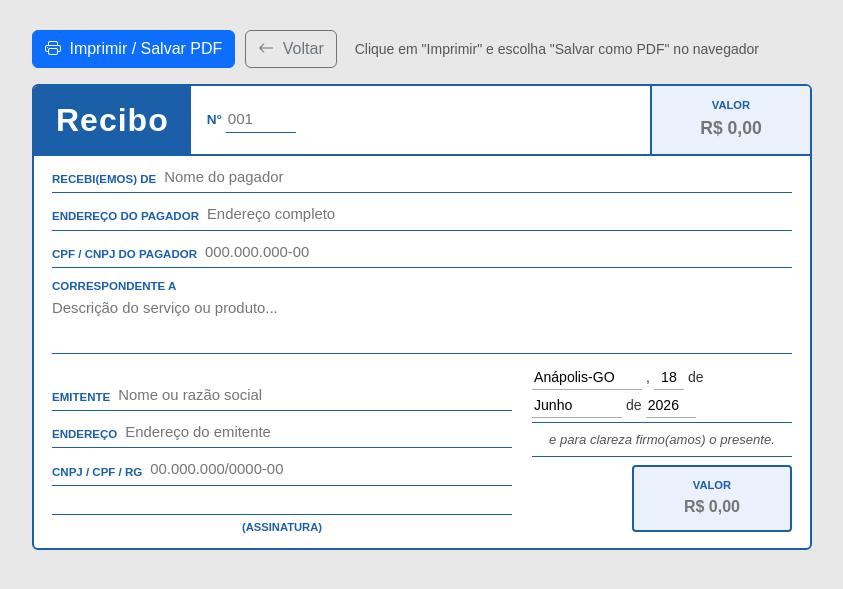
After one commit to VDOHUB/automacao-contratos, a Flask app: page /recibo/avulso in a window 1280 px wide. The commit adds this page. Shown: the top 589 px of the page, without its empty margins (218-1061 px from the left). Run offline with Flask 3, Linux system fonts and the light colour scheme; the visitor is signed in with stand-in values (Sample User, id 1).

Commit message:
feat: OCR melhorado, PDF upload, rascunhos, recibo avulso, tipos editáveis
- OCR: prompt reescrito para extrair CPF do RG e CNPJ/razão social de empresas
- Upload: aceita PDF além de imagens (cliente e executora)
- pypdfium2 adicionado ao requirements.txt
- Unidade de medida: campo agora opcional (opção 'Sem unidade')
- Rascunhos: botão 'Salvar Rascunho' no formulário; seção na tela inicial com 'Continuar'
- Recibo avulso: nova tela /recibo/avulso editável sem vínculo a contrato
- Recibo contrato: usa cnpj_executora e endereco_executora salvos direto no contrato
- Contratos: salva cnpj_executora e endereco_executora na tabela
- Tipos de contrato: admin pode subir .docx personalizados via /admin/tipos-contrato
- DB: novas tabelas rascunhos e tipos_contrato; migrações para contratos

Co-Authored-By: Claude Sonnet 4.6 <noreply@anthropic.com>

```diff
--- a/app.py
+++ b/app.py
@@ -241,8 +241,10 @@ def index():
         contratos = db.listar_contratos(cliente_id=cliente_id)
     else:
         contratos = db.listar_contratos()
+    rascunhos = db.listar_rascunhos()
     return render_template("index.html",
                            contratos=contratos,
+                           rascunhos=rascunhos,
                            clientes=clientes,
                            executoras=executoras,
                            servicos=servicos,
@@ -528,7 +530,8 @@ def escolher_tipo():
 @app.route("/contrato/novo/<tipo>/partes", methods=["GET", "POST"])
 @login_required
 def selecionar_partes(tipo):
-    if tipo not in cg.CONTRATOS:
+    todos_tipos_ids = {t["id"] for t in cg.listar_tipos_contrato()}
+    if tipo not in todos_tipos_ids:
         flash("Tipo inválido.", "danger")
         return redirect(url_for("escolher_tipo"))
 
@@ -617,10 +620,11 @@ def selecionar_partes(tipo):
     saved_cli_id = session.pop("saved_cli_id", "")
     saved_exec_id = session.pop("saved_exec_id", "")
 
+    info_tp = cg.CONTRATOS.get(tipo) or {"label": tipo, "modelo": "", "template": ""}
     return render_template(
         "selecionar_partes.html",
         tipo=tipo,
-        info=cg.CONTRATOS[tipo],
+        info=info_tp,
         clientes=clientes_lista,
         executoras=executoras_lista,
         ocr_cliente=ocr_cliente,
@@ -639,12 +643,22 @@ def selecionar_partes(tipo):
 @app.route("/contrato/novo/<tipo>/formulario", methods=["GET", "POST"])
 @login_required
 def formulario_contrato(tipo):
-    if tipo not in cg.CONTRATOS:
+    todos_tipos = {t["id"]: t for t in cg.listar_tipos_contrato()}
+    if tipo not in todos_tipos:
         flash("Tipo inválido.", "danger")
         return redirect(url_for("escolher_tipo"))
+    info_tipo = cg.CONTRATOS.get(tipo) or todos_tipos[tipo]
 
     servicos_catalogo = db.listar_servicos()
     formas_pagamento = db.listar_formas_pagamento()
+
+    rascunho_id = request.args.get("rascunho_id", type=int)
+    dados_rascunho = {}
+    if rascunho_id:
+        r = db.buscar_rascunho(rascunho_id)
+        if r:
+            import json as _json
+            dados_rascunho = _json.loads(r["dados_json"])
 
     cliente_id = session.get("contrato_cliente_id")
     executora_id = session.get("contrato_executora_id")
@@ -677,7 +691,7 @@ def formulario_contrato(tipo):
                 "endereco_executora": e["endereco"] or "",
             }
 
-    dados_iniciais = {**form_cliente, **form_executora}
+    dados_iniciais = {**form_cliente, **form_executora, **dados_rascunho}
 
     if request.method == "POST":
         dados = {
@@ -730,21 +744,47 @@ def formulario_contrato(tipo):
                     "prazo": servicos_prazo[i] if i < len(servicos_prazo) else "",
                 })
 
+        action = request.form.get("action", "gerar")
+
+        if action == "rascunho":
+            import json as _json
+            rid = request.form.get("rascunho_id", type=int)
+            tudo = {**dados,
+                    "servicos_desc": servicos_desc,
+                    "servicos_unid": servicos_unid,
+                    "servicos_qtd": servicos_qtd,
+                    "servicos_val": servicos_val,
+                    "servicos_prazo": servicos_prazo}
+            rid = db.salvar_rascunho(tipo, _json.dumps(tudo, ensure_ascii=False),
+                                     dados.get("nome_contratante", ""), rid)
+            flash("Rascunho salvo com sucesso!", "success")
+            return redirect(url_for("index"))
+
         if not dados["nome_contratante"]:
             flash("Nome do contratante é obrigatório.", "danger")
             return render_template("formulario_contrato.html", tipo=tipo,
-                                   info=cg.CONTRATOS[tipo], dados=dados_iniciais,
+                                   info=info_tipo, dados=dados_iniciais,
+                                   rascunho_id=rascunho_id,
                                    servicos_catalogo=servicos_catalogo,
                                    formas_pagamento=formas_pagamento)
 
         try:
-            caminho = cg.gerar_contrato(tipo, dados, servicos_list)
+            tipo_db = db.buscar_tipo_contrato(tipo)
+            if tipo_db and tipo_db.get("modelo_bytes"):
+                caminho = cg.gerar_contrato_dinamico(tipo, bytes(tipo_db["modelo_bytes"]), dados, servicos_list)
+            else:
+                caminho = cg.gerar_contrato(tipo, dados, servicos_list)
+
             cid = db.salvar_contrato(
                 tipo, cliente_id, executora_id,
                 dados["nome_contratante"], dados["cpf_contratante"],
                 dados["nome_executora"], dados.get("cpf_executora", ""),
                 str(caminho), valor_total if valor_total > 0 else None,
+                cnpj_executora=dados.get("cnpj_executora", "") or None,
+                endereco_executora=dados.get("endereco_executora", "") or None,
             )
+            if rascunho_id:
+                db.excluir_rascunho(rascunho_id)
             for k in ["contrato_tipo", "contrato_cliente_id", "contrato_executora_id",
                       "form_cliente", "form_executora"]:
                 session.pop(k, None)
@@ -754,7 +794,8 @@ def formulario_contrato(tipo):
             flash(f"Erro ao gerar contrato: {e}", "danger")
 
     return render_template("formulario_contrato.html", tipo=tipo,
-                           info=cg.CONTRATOS[tipo], dados=dados_iniciais,
+                           info=info_tipo, dados=dados_iniciais,
+                           rascunho_id=rascunho_id,
                            servicos_catalogo=servicos_catalogo,
                            formas_pagamento=formas_pagamento)
 
@@ -771,6 +812,63 @@ def recibo_contrato(cid):
         flash("Contrato não encontrado.", "danger")
         return redirect(url_for("index"))
     return render_template("recibo.html", contrato=contrato)
+
+
+@app.route("/recibo/avulso")
+@login_required
+def recibo_avulso():
+    return render_template("recibo_avulso.html")
+
+
+# ---------------------------------------------------------------------------
+# Rascunhos
+# ---------------------------------------------------------------------------
+
+@app.route("/rascunho/<int:rid>/excluir", methods=["POST"])
+@login_required
+def excluir_rascunho(rid):
+    db.excluir_rascunho(rid)
+    flash("Rascunho excluído.", "info")
+    return redirect(url_for("index"))
+
+
+# ---------------------------------------------------------------------------
+# Tipos de contrato (admin)
+# ---------------------------------------------------------------------------
+
+@app.route("/admin/tipos-contrato")
+@admin_required
+def admin_tipos_contrato():
+    tipos_db = db.listar_tipos_contrato_db()
+    return render_template("admin_tipos_contrato.html",
+                           tipos_db=tipos_db,
+                           tipos_sistema=list(cg.CONTRATOS.keys()))
+
+
+@app.route("/admin/tipos-contrato/novo", methods=["POST"])
+@admin_required
+def admin_novo_tipo_contrato():
+    key = request.form.get("key", "").strip().lower().replace(" ", "_")
+    label = request.form.get("label", "").strip()
+    arquivo = request.files.get("modelo")
+    if not key or not label or not arquivo or not arquivo.filename:
+        flash("Preencha todos os campos e envie o arquivo .docx.", "danger")
+        return redirect(url_for("admin_tipos_contrato"))
+    if not arquivo.filename.lower().endswith(".docx"):
+        flash("O arquivo deve ser .docx.", "danger")
+        return redirect(url_for("admin_tipos_contrato"))
+    modelo_bytes = arquivo.read()
+    db.salvar_tipo_contrato(key, label, modelo_bytes)
+    flash(f"Tipo '{label}' salvo com sucesso!", "success")
+    return redirect(url_for("admin_tipos_contrato"))
+
+
+@app.route("/admin/tipos-contrato/<int:tid>/excluir", methods=["POST"])
+@admin_required
+def admin_excluir_tipo_contrato(tid):
+    db.excluir_tipo_contrato(tid)
+    flash("Tipo de contrato removido.", "info")
+    return redirect(url_for("admin_tipos_contrato"))
 
 
 # ---------------------------------------------------------------------------
--- a/requirements.txt
+++ b/requirements.txt
@@ -7,3 +7,4 @@ werkzeug==3.1.3
 python-dotenv==1.0.1
 psycopg2-binary>=2.9.0
 gunicorn>=21.2.0
+pypdfium2>=4.0.0
--- a/templates/base.html
+++ b/templates/base.html
@@ -46,6 +46,8 @@
           <li><h6 class="dropdown-header">Administração</h6></li>
           <li><a class="dropdown-item" href="{{ url_for('catalogos') }}">
             <i class="bi bi-tags me-2"></i>Catálogos</a></li>
+          <li><a class="dropdown-item" href="{{ url_for('admin_tipos_contrato') }}">
+            <i class="bi bi-file-earmark-word me-2"></i>Tipos de Contrato</a></li>
           <li><a class="dropdown-item" href="{{ url_for('usuarios') }}">
             <i class="bi bi-people-fill me-2"></i>Usuários</a></li>
           {% endif %}
--- a/templates/cliente_form.html
+++ b/templates/cliente_form.html
@@ -19,7 +19,7 @@
     <form method="post" enctype="multipart/form-data">
       <input type="hidden" name="action" value="ocr">
       <div class="d-flex gap-2 align-items-center flex-wrap">
-        <input type="file" name="documentos" accept="image/*" multiple class="form-control" style="max-width:320px;">
+        <input type="file" name="documentos" accept="image/*,application/pdf" multiple class="form-control" style="max-width:320px;">
         <button type="submit" class="btn btn-outline-primary">
           <i class="bi bi-magic me-1"></i> Extrair dados
         </button>
--- a/templates/executora_form.html
+++ b/templates/executora_form.html
@@ -18,7 +18,7 @@
     <form method="post" enctype="multipart/form-data">
       <input type="hidden" name="action" value="ocr">
       <div class="d-flex gap-2 align-items-center flex-wrap">
-        <input type="file" name="documentos" accept="image/*" multiple class="form-control" style="max-width:320px;">
+        <input type="file" name="documentos" accept="image/*,application/pdf" multiple class="form-control" style="max-width:320px;">
         <button type="submit" class="btn btn-outline-primary">
           <i class="bi bi-magic me-1"></i> Extrair dados
         </button>
--- a/templates/recibo.html
+++ b/templates/recibo.html
@@ -244,11 +244,11 @@
           </div>
           <div class="rec-row">
             <span class="lbl">Endereço</span>
-            <input type="text" id="rec_end_emit" value="{{ contrato.executora_endereco or '' }}">
+            <input type="text" id="rec_end_emit" value="{{ contrato.executora_endereco or contrato.endereco_executora or '' }}">
           </div>
           <div class="rec-row">
             <span class="lbl">CNPJ / CPF / RG</span>
-            <input type="text" id="rec_doc_emit" value="{{ contrato.executora_cnpj or contrato.executora_cpf_doc or contrato.cpf_executora or '' }}">
+            <input type="text" id="rec_doc_emit" value="{{ contrato.executora_cnpj or contrato.cnpj_executora or contrato.executora_cpf_doc or contrato.cpf_executora or '' }}">
           </div>
           <div class="rec-assin" style="margin-top:28px;border-top:1px solid #1a5fa8">
             (Assinatura)
--- /dev/null
+++ b/templates/recibo_avulso.html
@@ -0,0 +1,187 @@
+<!DOCTYPE html>
+<html lang="pt-BR">
+<head>
+  <meta charset="UTF-8">
+  <meta name="viewport" content="width=device-width, initial-scale=1.0">
+  <title>Recibo Avulso — Viver de Obra</title>
+  <link href="https://cdn.jsdelivr.net/npm/bootstrap@5.3.3/dist/css/bootstrap.min.css" rel="stylesheet">
+  <link href="https://cdn.jsdelivr.net/npm/bootstrap-icons@1.11.3/font/bootstrap-icons.css" rel="stylesheet">
+  <style>
+    body { background: #e8e8e8; font-family: Arial, sans-serif; }
+    .recibo-wrap { max-width: 780px; margin: 30px auto; }
+    .btn-bar { display: flex; gap: 10px; margin-bottom: 16px; flex-wrap: wrap; }
+
+    .recibo { background: #fff; border: 2px solid #1a5fa8; border-radius: 6px; padding: 0; overflow: hidden; }
+
+    .rec-header { display: flex; align-items: stretch; border-bottom: 2px solid #1a5fa8; }
+    .rec-title { background: #1a5fa8; color: #fff; font-size: 2rem; font-weight: 900; padding: 10px 22px;
+                 letter-spacing: 1px; display: flex; align-items: center; min-width: 140px; }
+    .rec-num { flex: 1; padding: 10px 16px; font-size: .85rem; color: #1a5fa8; font-weight: 600;
+               display: flex; align-items: center; }
+    .rec-num input { border: none; border-bottom: 1px solid #1a5fa8; font-size: .95rem; width: 100px;
+                     outline: none; color: #333; }
+    .rec-valor-box { width: 160px; border-left: 2px solid #1a5fa8; display: flex; flex-direction: column;
+                     align-items: center; justify-content: center; padding: 8px 12px; background: #eaf1fb; }
+    .rec-valor-box .lbl { font-size: .7rem; color: #1a5fa8; font-weight: 700; text-transform: uppercase; }
+    .rec-valor-box input { border: none; outline: none; background: transparent; font-size: 1.1rem;
+                           font-weight: 700; color: #1a5fa8; text-align: center; width: 100%; }
+
+    .rec-body { padding: 0 18px 12px; }
+    .rec-row { display: flex; align-items: flex-end; border-bottom: 1px solid #1a5fa8;
+               padding: 10px 0 4px; gap: 8px; }
+    .rec-row .lbl { font-size: .72rem; color: #1a5fa8; font-weight: 700; white-space: nowrap;
+                    text-transform: uppercase; }
+    .rec-row input, .rec-row textarea { border: none; outline: none; width: 100%;
+                                        font-size: .93rem; color: #333; background: transparent;
+                                        resize: none; padding: 0; }
+
+    .rec-corr { padding: 10px 0 4px; border-bottom: 1px solid #1a5fa8; }
+    .rec-corr .lbl { font-size: .72rem; color: #1a5fa8; font-weight: 700; text-transform: uppercase; }
+    .rec-corr textarea { border: none; outline: none; width: 100%; resize: none;
+                         font-size: .93rem; color: #333; background: transparent; padding: 0; margin-top: 2px; }
+
+    .rec-bottom { display: flex; gap: 0; margin-top: 12px; }
+    .rec-emitente { flex: 1; padding-right: 20px; }
+    .rec-date-assin { width: 260px; display: flex; flex-direction: column; gap: 8px; }
+    .rec-date { font-size: .88rem; color: #333; display: flex; align-items: center; gap: 4px;
+                flex-wrap: wrap; border-bottom: 1px solid #1a5fa8; padding-bottom: 4px; }
+    .rec-date input { border: none; border-bottom: 1px solid #aaa; outline: none;
+                      font-size: .88rem; background: transparent; }
+    .rec-date .city { width: 110px; }
+    .rec-date .day  { width: 30px; text-align:center; }
+    .rec-date .month{ width: 90px; }
+    .rec-date .year { width: 50px; }
+    .rec-firma { font-size: .82rem; color: #555; text-align: center; font-style: italic;
+                 line-height: 1.3; border-bottom: 1px solid #1a5fa8; padding-bottom: 8px; }
+    .rec-assin { border-top: 1px solid #1a5fa8; margin-top: 6px; padding-top: 4px;
+                 font-size: .7rem; color: #1a5fa8; text-align: center; font-weight: 700;
+                 text-transform: uppercase; }
+    .rec-valor-bottom { width: 160px; border: 2px solid #1a5fa8; border-radius: 4px; margin-left: 12px;
+                        display: flex; flex-direction: column; align-items: center; justify-content: center;
+                        padding: 10px; background: #eaf1fb; align-self: flex-end; }
+    .rec-valor-bottom .lbl { font-size: .7rem; color: #1a5fa8; font-weight: 700; text-transform: uppercase; }
+    .rec-valor-bottom input { border: none; outline: none; background: transparent; font-size: 1rem;
+                              font-weight: 700; color: #1a5fa8; text-align: center; width: 100%; }
+
+    @media print {
+      body { background: #fff; }
+      .btn-bar, .no-print { display: none !important; }
+      .recibo-wrap { margin: 0; max-width: 100%; }
+      input, textarea { color: #000 !important; }
+    }
+  </style>
+</head>
+<body>
+
+<div class="recibo-wrap">
+
+  <div class="btn-bar no-print">
+    <button onclick="window.print()" class="btn btn-primary">
+      <i class="bi bi-printer me-1"></i> Imprimir / Salvar PDF
+    </button>
+    <a href="{{ url_for('index') }}" class="btn btn-outline-secondary">
+      <i class="bi bi-arrow-left me-1"></i> Voltar
+    </a>
+    <span class="text-muted small align-self-center ms-2">
+      Clique em "Imprimir" e escolha "Salvar como PDF" no navegador
+    </span>
+  </div>
+
+  <div class="recibo">
+
+    <div class="rec-header">
+      <div class="rec-title">Recibo</div>
+      <div class="rec-num">
+        N°&nbsp;<input id="rec_num" type="text" placeholder="001" style="width:70px">
+      </div>
+      <div class="rec-valor-box">
+        <span class="lbl">Valor</span>
+        <input id="rec_valor_topo" type="text" placeholder="R$ 0,00">
+      </div>
+    </div>
+
+    <div class="rec-body">
+
+      <div class="rec-row">
+        <span class="lbl">Recebi(emos) de</span>
+        <input type="text" id="rec_de" placeholder="Nome do pagador">
+      </div>
+
+      <div class="rec-row">
+        <span class="lbl">Endereço do pagador</span>
+        <input type="text" id="rec_end_pag" placeholder="Endereço completo">
+      </div>
+
+      <div class="rec-row">
+        <span class="lbl">CPF / CNPJ do pagador</span>
+        <input type="text" id="rec_doc_pag" placeholder="000.000.000-00">
+      </div>
+
+      <div class="rec-corr">
+        <div class="lbl">Correspondente a</div>
+        <textarea id="rec_corr" rows="2" placeholder="Descrição do serviço ou produto..."></textarea>
+      </div>
+
+      <div class="rec-bottom">
+
+        <div class="rec-emitente">
+          <div class="rec-row" style="margin-top:8px">
+            <span class="lbl">Emitente</span>
+            <input type="text" id="rec_emitente" placeholder="Nome ou razão social">
+          </div>
+          <div class="rec-row">
+            <span class="lbl">Endereço</span>
+            <input type="text" id="rec_end_emit" placeholder="Endereço do emitente">
+          </div>
+          <div class="rec-row">
+            <span class="lbl">CNPJ / CPF / RG</span>
+            <input type="text" id="rec_doc_emit" placeholder="00.000.000/0000-00">
+          </div>
+          <div class="rec-assin" style="margin-top:28px;border-top:1px solid #1a5fa8">
+            (Assinatura)
+          </div>
+        </div>
+
+        <div class="rec-date-assin">
+          <div class="rec-date">
+            <input class="city" type="text" id="rec_cidade" value="Anápolis-GO" placeholder="Cidade">,
+            <input class="day" type="text" id="rec_dia" placeholder="dd">
+            de
+            <input class="month" type="text" id="rec_mes" placeholder="mês">
+            de
+            <input class="year" type="text" id="rec_ano" placeholder="aaaa">
+          </div>
+          <div class="rec-firma">e para clareza firmo(amos) o presente.</div>
+          <div class="rec-valor-bottom">
+            <span class="lbl">Valor</span>
+            <input id="rec_valor_baixo" type="text" placeholder="R$ 0,00">
+          </div>
+        </div>
+
+      </div>
+    </div>
+  </div>
+
+</div>
+
+<script>
+document.getElementById('rec_valor_topo').addEventListener('input', function() {
+  document.getElementById('rec_valor_baixo').value = this.value;
+});
+document.getElementById('rec_valor_baixo').addEventListener('input', function() {
+  document.getElementById('rec_valor_topo').value = this.value;
+});
+
+(function() {
+  var hoje = new Date();
+  var meses = ['Janeiro','Fevereiro','Março','Abril','Maio','Junho',
+               'Julho','Agosto','Setembro','Outubro','Novembro','Dezembro'];
+  document.getElementById('rec_dia').value  = hoje.getDate();
+  document.getElementById('rec_mes').value  = meses[hoje.getMonth()];
+  document.getElementById('rec_ano').value  = hoje.getFullYear();
+})();
+</script>
+
+<script src="https://cdn.jsdelivr.net/npm/bootstrap@5.3.3/dist/js/bootstrap.bundle.min.js"></script>
+</body>
+</html>
--- a/templates/servico_form.html
+++ b/templates/servico_form.html
@@ -39,10 +39,10 @@
         <div class="col-md-6">
           <label class="form-label">Unidade de Medida</label>
           <select name="unidade" class="form-select">
+            <option value="">— Sem unidade —</option>
             {% for u in unidades %}
             <option value="{{ u.nome }}"
-              {% if servico and servico.unidade == u.nome %}selected
-              {% elif not servico and u.nome == 'M²' %}selected{% endif %}>
+              {% if servico and servico.unidade == u.nome %}selected{% endif %}>
               {{ u.nome }}
             </option>
             {% endfor %}
```
Also changed, not shown: contract_generator.py (+30 -1 lines), database.py (+153 -4 lines), ocr.py (+17 -12 lines), templates/admin_tipos_contrato.html (added, +137 -0 lines), templates/formulario_contrato.html (+6 -1 lines), templates/index.html (+51 -0 lines).
